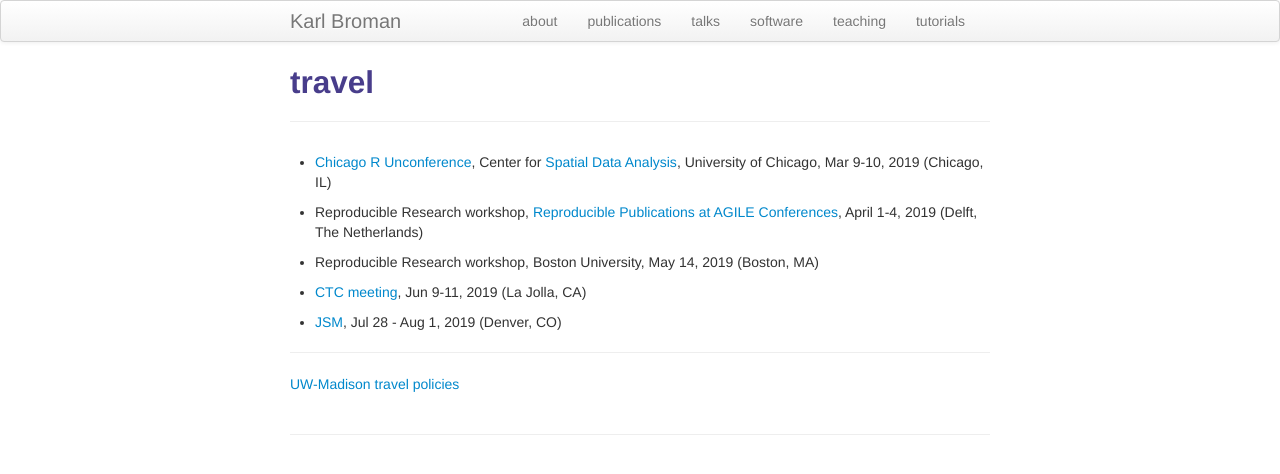
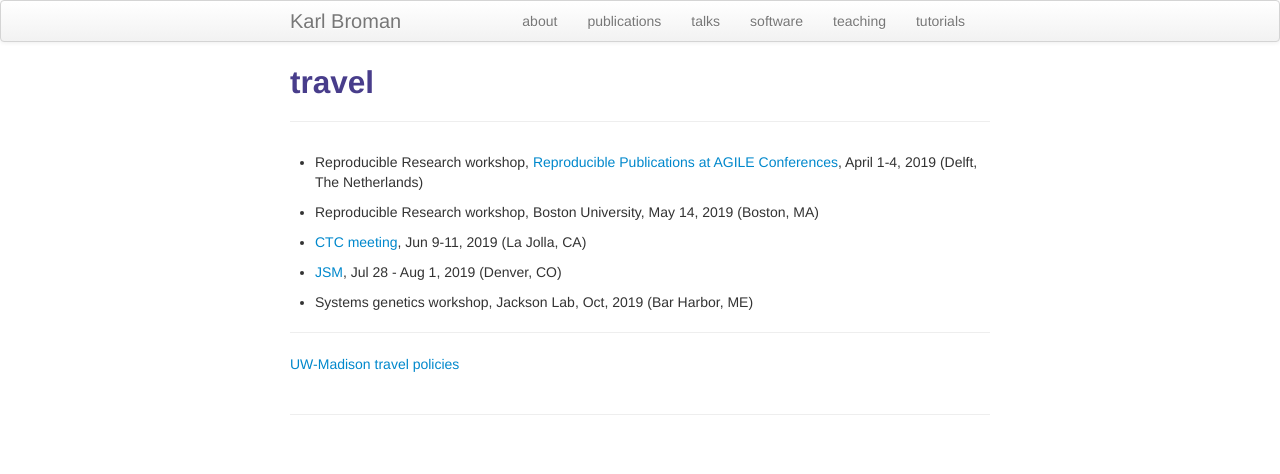
Before and after one commit to kbroman/kbroman.github.io, a Jekyll site: the page built from pages/travel.md, in a window 1280 px wide. Shown: the top 474 px of the page. Built offline with Jekyll 4.4.1, drawn with Linux system fonts in a browser that asks for light colours.

Commit message:
update pages/travel
 - remove chicago r unconf
 - add jackson lab course in october

```diff
--- a/pages/travel.md
+++ b/pages/travel.md
@@ -326,11 +326,11 @@ title: travel
 
 - [AAAS meeting](http://meetings.aaas.org), Feb 14-18, 2019 (Washington, DC)
 
--->
-
 - [Chicago R Unconference](https://chirunconf.github.io/), Center for
   [Spatial Data Analysis](https://spatial.uchicago.edu), University of
   Chicago, Mar 9-10, 2019 (Chicago, IL)
+
+-->
 
 - Reproducible Research workshop, [Reproducible Publications at AGILE
   Conferences](http://o2r.info/reproducible-agile/initiative/), April
@@ -343,6 +343,8 @@ title: travel
 
 - [JSM](https://ww2.amstat.org/meetings/jsm/2019), Jul 28 - Aug 1, 2019 (Denver, CO)
 
+- Systems genetics workshop, Jackson Lab, Oct, 2019 (Bar Harbor, ME)
+
 ---
 
 [UW-Madison travel policies](http://www.bussvc.wisc.edu/acct/policy/ppindex.html)
```
